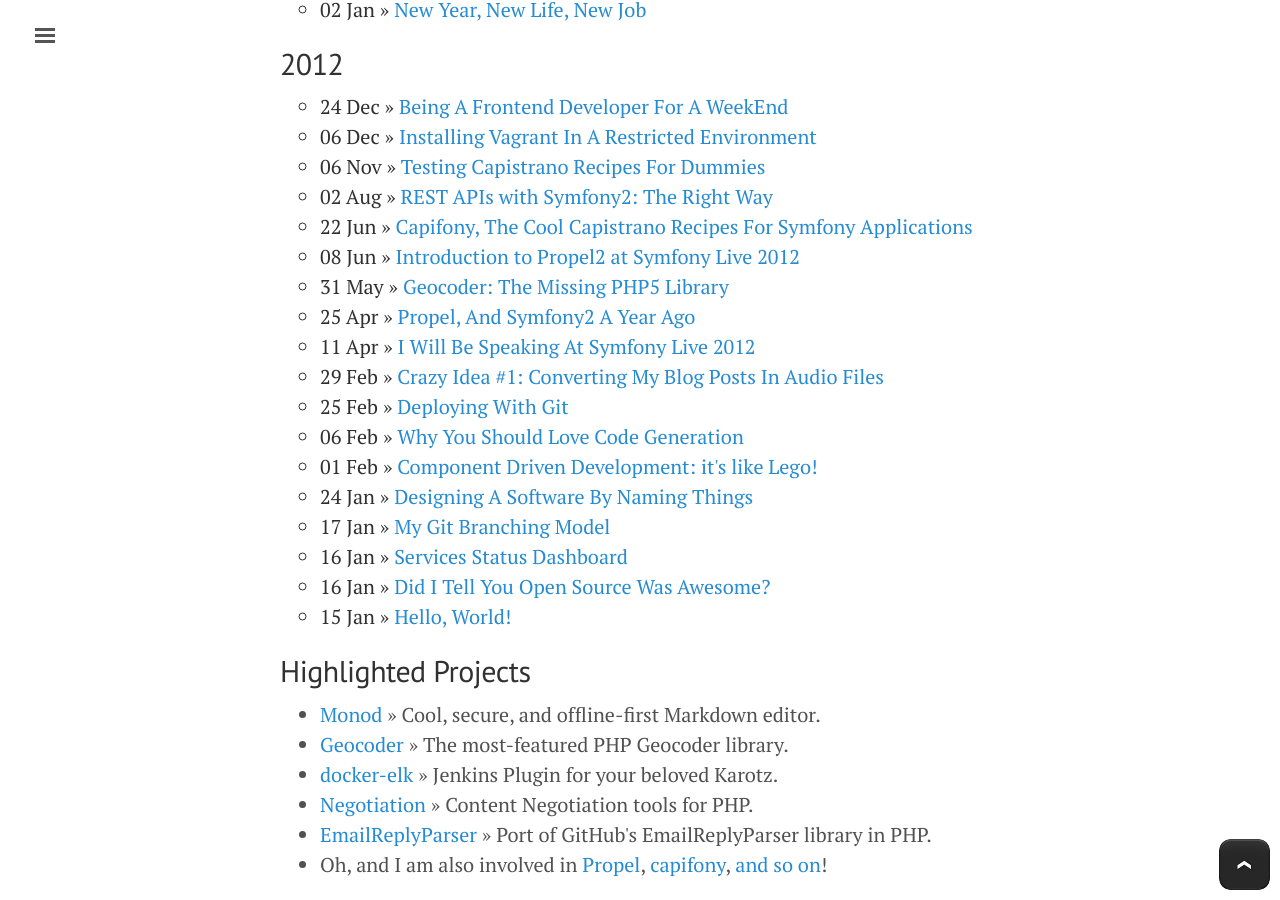
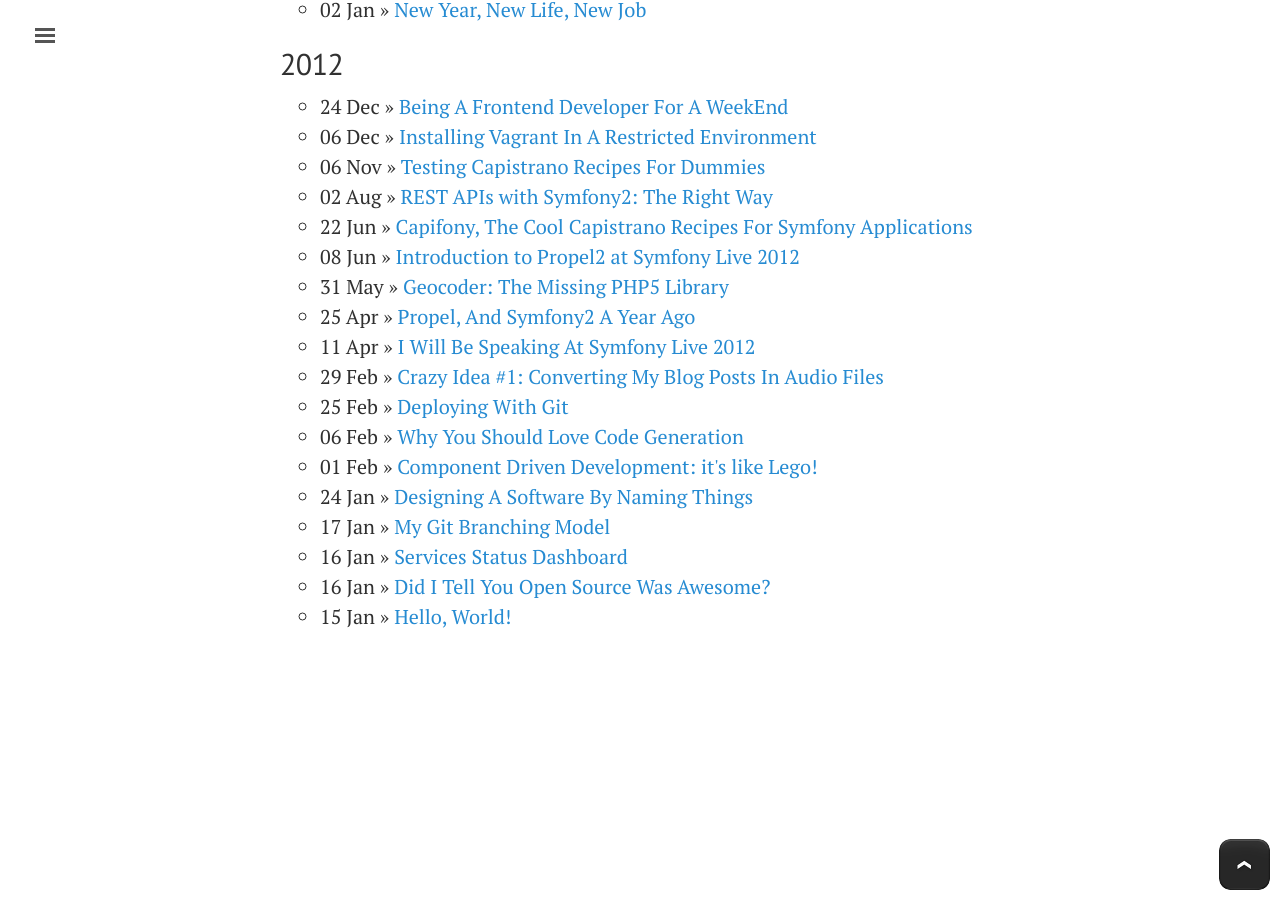
Before and after one commit to willdurand/willdurand.github.io, a Jekyll site: the page built from index.html, in a window 1280 px wide and 900 px high, scrolled down 1405 px. Built offline with Jekyll 4.4.1, drawn with Linux system fonts in a browser that asks for light colours; nearby versions of some CDN libraries.

Commit message:
remove highlighted projects

```diff
--- a/index.html
+++ b/index.html
@@ -1,13 +1,6 @@
 ---
 layout: main
 title: "Home"
-
-my_projects:
-    - { name: Monod,            description: "Cool, secure, and offline-first Markdown editor.", url: "https://github.com/TailorDev/monod" }
-    - { name: Geocoder,         description: The most-featured PHP Geocoder library., url: "http://geocoder-php.org/" }
-    - { name: docker-elk,       description: "Jenkins Plugin for your beloved Karotz." }
-    - { name: Negotiation,      description: Content Negotiation tools for PHP. }
-    - { name: EmailReplyParser, description: Port of GitHub's EmailReplyParser library in PHP. }
 ---
 
 <ul class="posts" itemscope itemtype="http://schema.org/Blog">
@@ -44,19 +37,3 @@
     {% endif %}
     {% endfor %}
 </ul>
-
-<h2 class="title">Highlighted Projects</h2>
-
-<ul class="projects">
-    {% for project in page.my_projects %}
-    <li>
-        <a href="{% if project.url %}{{ project.url }}{% else %}{{ site.my_github }}/{{ project.name }}{% endif %}">{{ project.name }}</a>
-        <span class="description hide-on-mobile">&raquo; {{ project.description }}</span>
-    </li>
-    {% endfor %}
-    <li class="last hide-on-mobile">Oh, and I am also involved in
-        <a href="https://github.com/propelorm">Propel</a>,
-        <a href="https://github.com/everzet/capifony">capifony</a>,
-        <a href="{{ site.my_github }}">and so on</a>!
-    </li>
-</ul>
```
